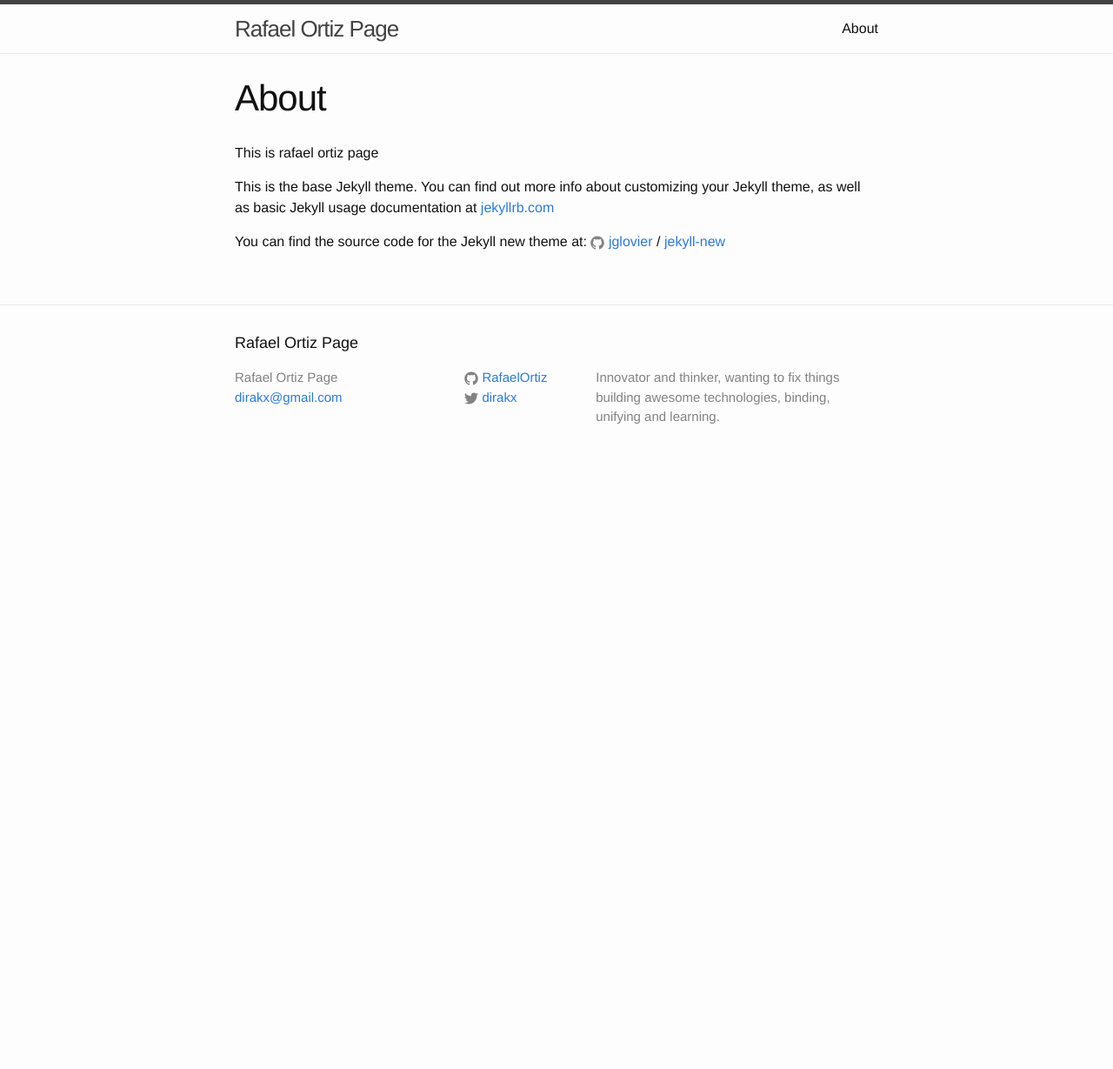
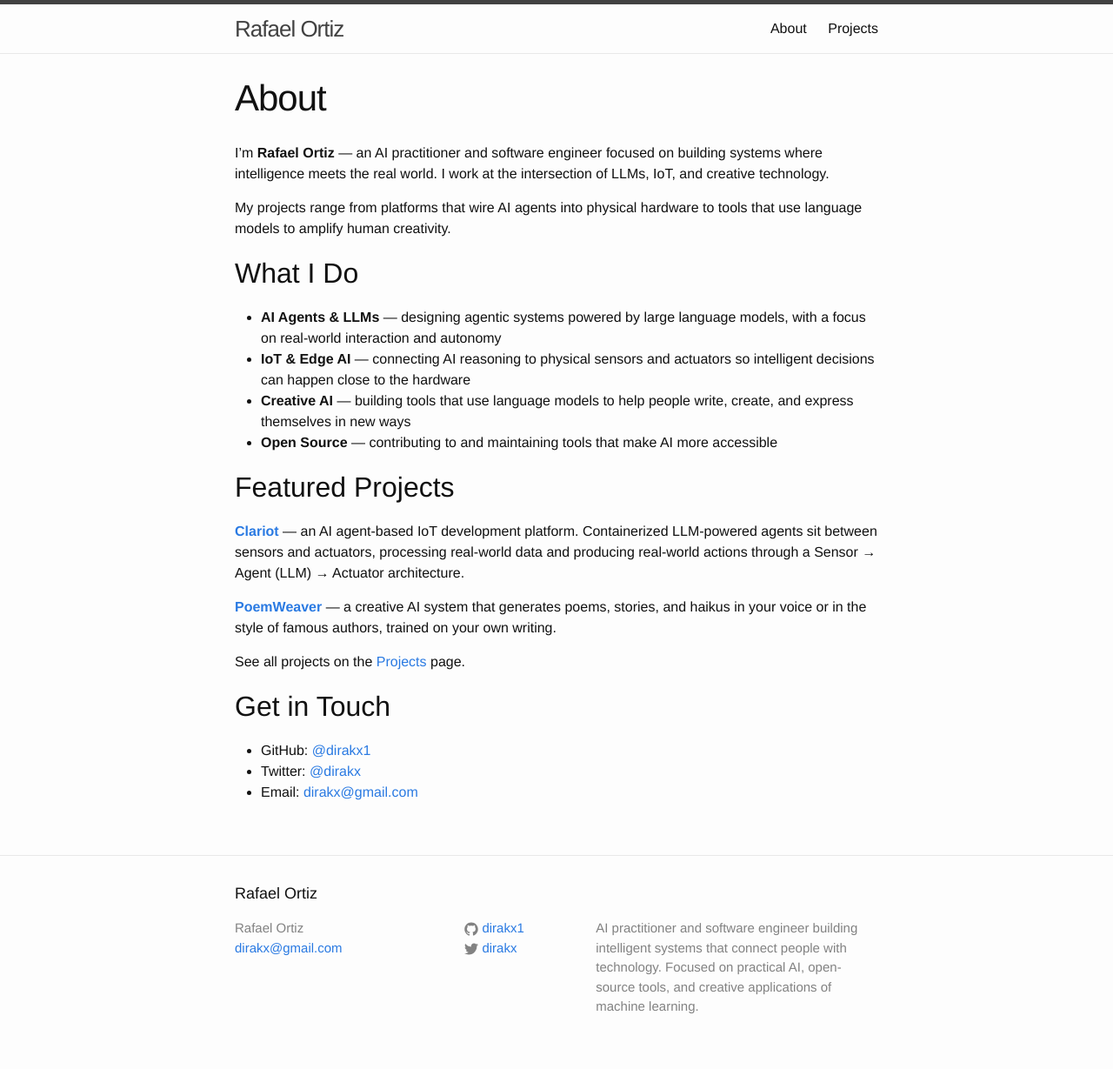
Before and after one commit to dirakx1/RafaelOrtiz.github.io, a Jekyll site: the page built from about.md, in a window 1280 px wide. Shown: the whole page at 87% size. Built offline with Jekyll 4.4.1, drawn with Linux system fonts in a browser that asks for light colours; before the commit the page ends 900 px from its top, so only the background shows below that.

Commit message:
Update project descriptions for Clariot and PoemWeaver

```diff
--- /dev/null
+++ b/Gemfile
@@ -0,0 +1,4 @@
+source "https://rubygems.org"
+
+gem "github-pages", group: :jekyll_plugins
+gem "jekyll-feed", "~> 0.12"
--- a/_config.yml
+++ b/_config.yml
@@ -1,20 +1,16 @@
-# Welcome to Jekyll!
-#
-# This config file is meant for settings that affect your whole blog, values
-# which you are expected to set up once and rarely need to edit after that.
-# For technical reasons, this file is *NOT* reloaded automatically when you use
-# 'jekyll serve'. If you change this file, please restart the server process.
-
 # Site settings
-title: Rafael Ortiz Page
+title: Rafael Ortiz
 email: dirakx@gmail.com
-description:  # this means to ignore newlines until "baseurl:"
-  Innovator and thinker, wanting to fix things building awesome technologies,
-  binding, unifying and learning.
-baseurl: "http://RafaelOrtiz.github.io" # the subpath of your site, e.g. /blog
-url: "http://RafaelOrtiz.github.io" # the base hostname & protocol for your site
+description: >-
+  AI practitioner and software engineer building intelligent systems that
+  connect people with technology. Focused on practical AI, open-source tools,
+  and creative applications of machine learning.
+baseurl: "/RafaelOrtiz.github.io"
+url: "https://dirakx1.github.io"
 twitter_username: dirakx
-github_username:  RafaelOrtiz
+github_username: dirakx1
 
 # Build settings
 markdown: kramdown
+plugins:
+  - jekyll-feed
--- a/about.md
+++ b/about.md
@@ -3,10 +3,28 @@ layout: page
 title: About
 permalink: /about/
 ---
-This is rafael ortiz page
 
-This is the base Jekyll theme. You can find out more info about customizing your Jekyll theme, as well as basic Jekyll usage documentation at [jekyllrb.com](http://jekyllrb.com/)
+I'm **Rafael Ortiz** — an AI practitioner and software engineer focused on building systems where intelligence meets the real world. I work at the intersection of LLMs, IoT, and creative technology.
 
-You can find the source code for the Jekyll new theme at:
-{% include icon-github.html username="jglovier" %} /
-[jekyll-new](https://github.com/jglovier/jekyll-new)
+My projects range from platforms that wire AI agents into physical hardware to tools that use language models to amplify human creativity.
+
+## What I Do
+
+- **AI Agents & LLMs** — designing agentic systems powered by large language models, with a focus on real-world interaction and autonomy
+- **IoT & Edge AI** — connecting AI reasoning to physical sensors and actuators so intelligent decisions can happen close to the hardware
+- **Creative AI** — building tools that use language models to help people write, create, and express themselves in new ways
+- **Open Source** — contributing to and maintaining tools that make AI more accessible
+
+## Featured Projects
+
+**[Clariot](https://github.com/dirakx1/clariot)** — an AI agent-based IoT development platform. Containerized LLM-powered agents sit between sensors and actuators, processing real-world data and producing real-world actions through a Sensor → Agent (LLM) → Actuator architecture.
+
+**[PoemWeaver](https://github.com/dirakx1/poemweaver)** — a creative AI system that generates poems, stories, and haikus in your voice or in the style of famous authors, trained on your own writing.
+
+See all projects on the [Projects]({{ "/projects/" | prepend: site.baseurl }}) page.
+
+## Get in Touch
+
+- GitHub: [@dirakx1](https://github.com/dirakx1)
+- Twitter: [@dirakx](https://twitter.com/dirakx)
+- Email: [dirakx@gmail.com](mailto:dirakx@gmail.com)
```
Also changed, not shown: index.html (+26 -2 lines), projects.md (added, +39 -0 lines), 1 other file.
